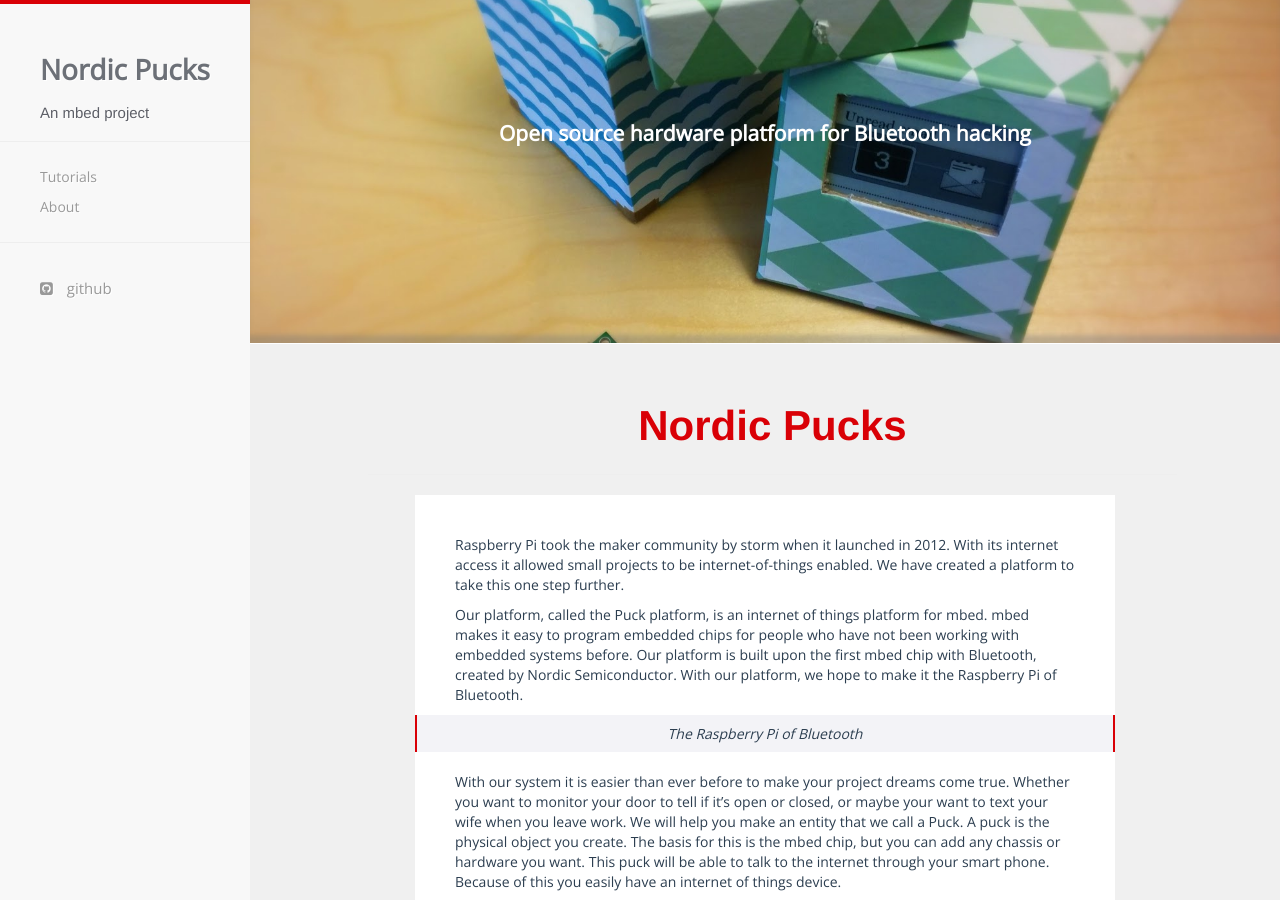
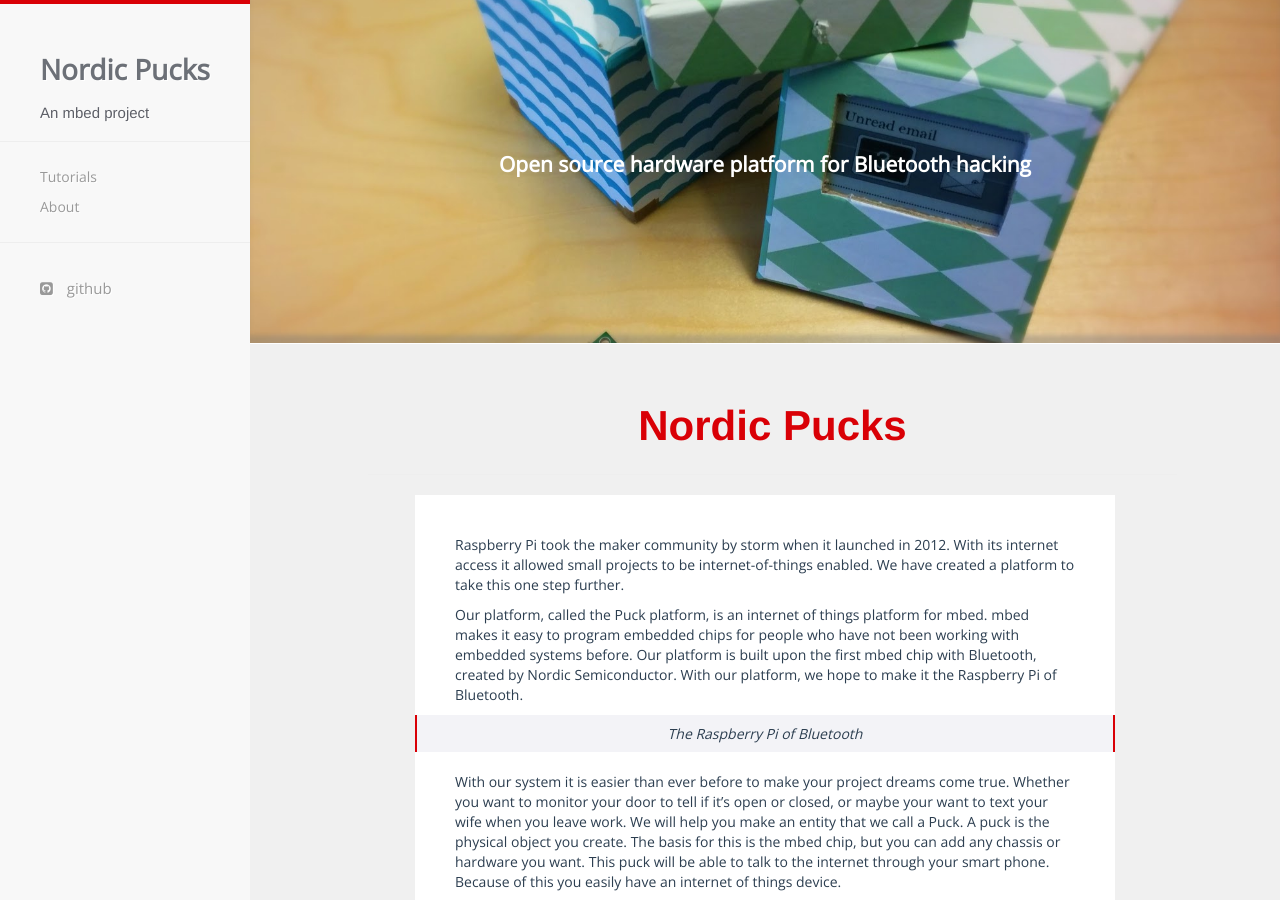
Before and after one commit to NordicPlayground/puck, a Jekyll site: the page built from index.md, in a window 1280 px wide and 900 px high. Built offline with Jekyll 4.4.1, drawn with Linux system fonts in a browser that asks for light colours; nearby versions of some CDN libraries.

Commit message:
properly center text

```diff
--- a/css/hc.css
+++ b/css/hc.css
@@ -281,6 +281,16 @@
   background-size: cover;
   background-position: center;
   z-index:-4;
+
+  display: flex;
+  display: -moz-flex;
+  display: -webkit-flex;
+
+  align-items: center;
+  -moz-align-items: center;
+  -webkit-align-items: center;
+
+  text-align: center;
 }
 
 .showcase-text
@@ -290,7 +300,10 @@
   font-weight:bolder;
   color:#fff;
   text-align:center;
-  padding-top:13%;
+
+  flex: 1;
+  -moz-flex: 1;
+  -webkit-flex: 1;
 }
 
 .wide
```
